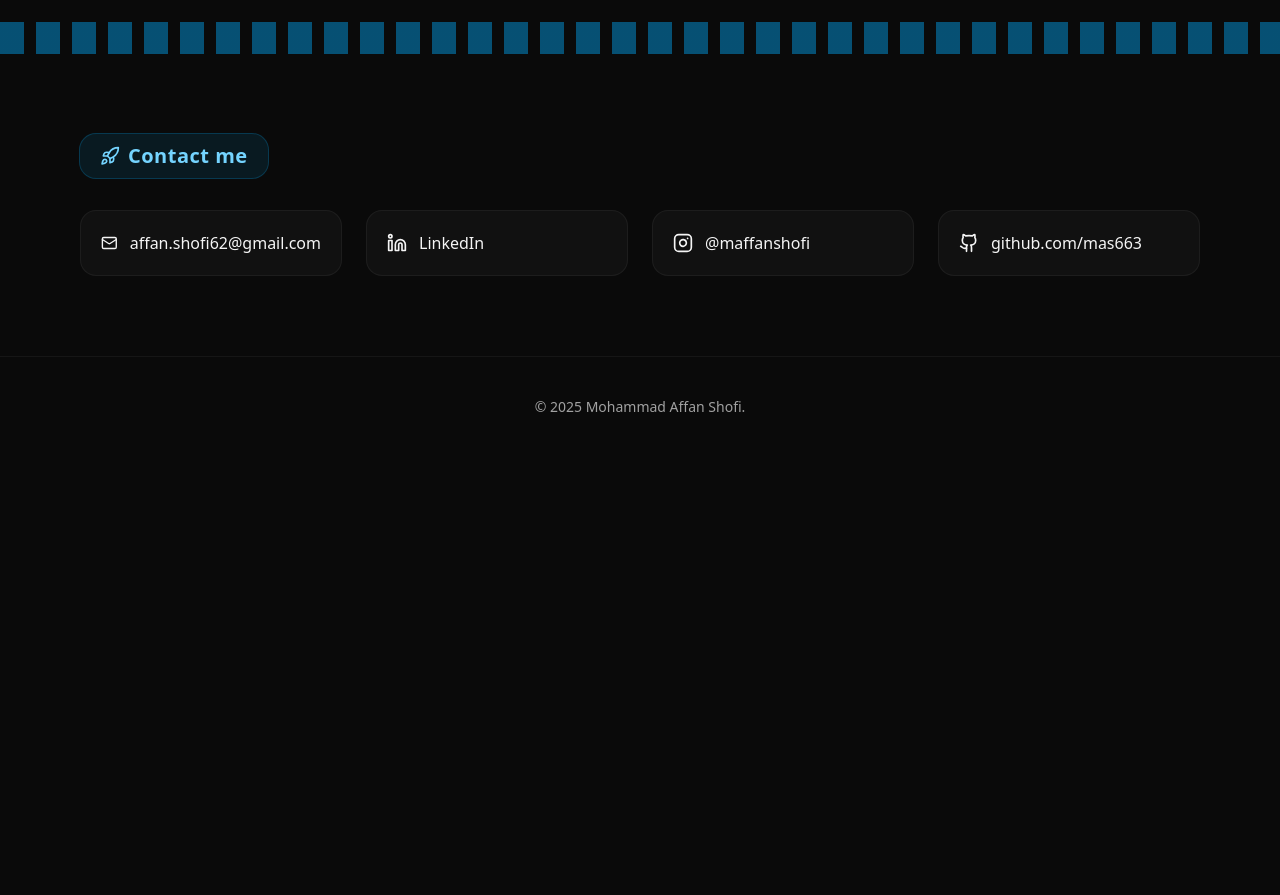
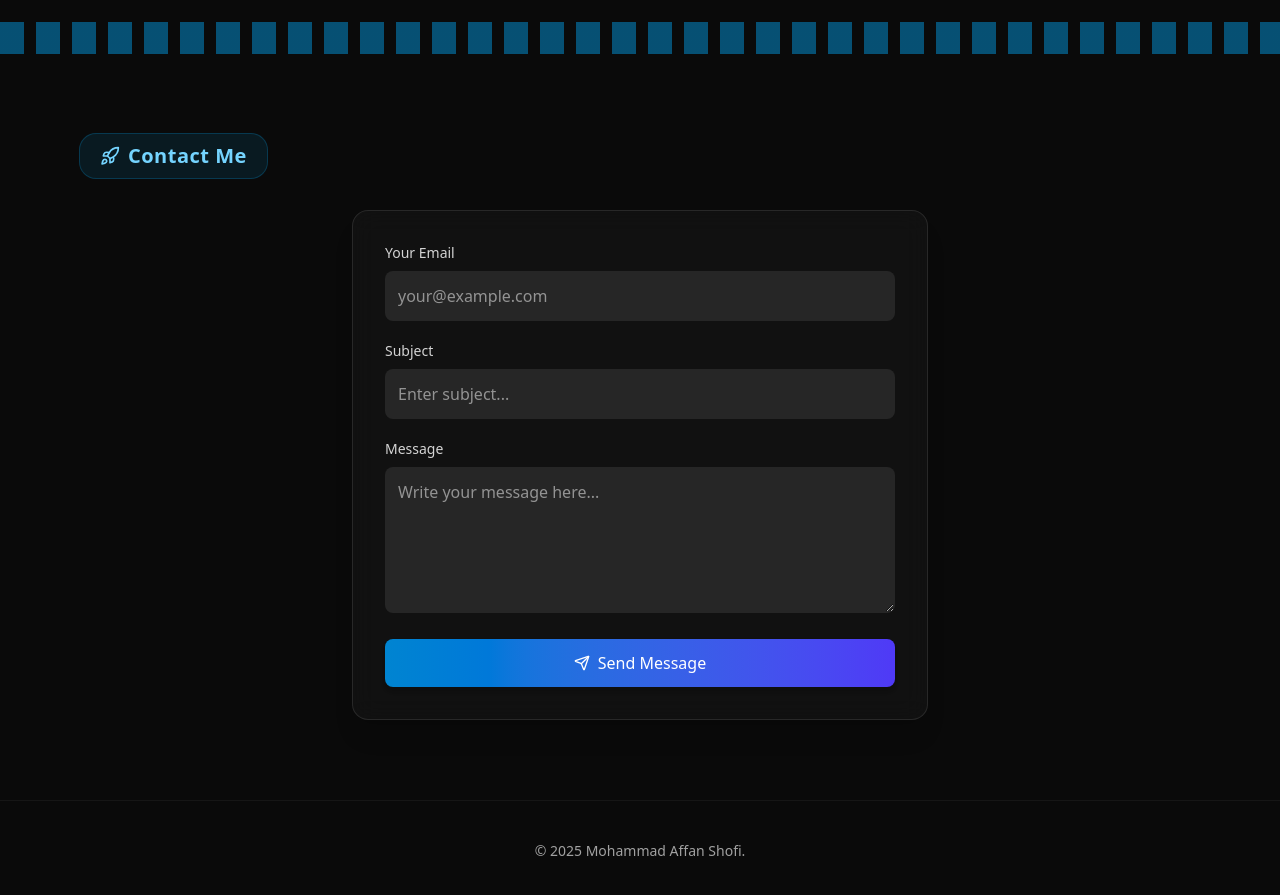
Before and after one commit to mas663/MohammadAffanShofi, a Next.js app: page / in a window 1280 px wide. Shown: the part 3200-4095 px from the top of the page. Before the commit the page ends 3657 px from the top, so only its background shows below. Built offline with nearby package versions, Linux system fonts and the light colour scheme.

Commit message:
feat(contact): integrate Nodemailer for contact form email delivery

```diff
--- a/package.json
+++ b/package.json
@@ -11,6 +11,7 @@
   "dependencies": {
     "lucide-react": "^0.539.0",
     "next": "15.4.6",
+    "nodemailer": "^7.0.5",
     "react": "19.1.0",
     "react-dom": "19.1.0",
     "react-icons": "^5.5.0"
@@ -19,6 +20,7 @@
     "@eslint/eslintrc": "^3",
     "@tailwindcss/postcss": "^4.1.11",
     "@types/node": "^20",
+    "@types/nodemailer": "^7.0.0",
     "@types/react": "^19",
     "@types/react-dom": "^19",
     "autoprefixer": "^10.4.21",
--- /dev/null
+++ b/src/app/api/contact/route.ts
@@ -0,0 +1,62 @@
+import { NextResponse } from "next/server";
+import nodemailer from "nodemailer";
+
+export async function POST(req: Request) {
+  try {
+    const { email, subject, message } = await req.json();
+
+    if (!email || !subject || !message) {
+      return NextResponse.json(
+        { success: false, error: "Semua field wajib diisi" },
+        { status: 400 }
+      );
+    }
+
+    // Validasi format email
+    const emailRegex = /^[^\s@]+@[^\s@]+\.[^\s@]+$/;
+    if (!emailRegex.test(email)) {
+      return NextResponse.json(
+        { success: false, error: "Format email tidak valid" },
+        { status: 400 }
+      );
+    }
+
+    const transporter = nodemailer.createTransport({
+      service: "gmail",
+      auth: {
+        user: process.env.EMAIL_USER,
+        pass: process.env.EMAIL_PASS,
+      },
+    });
+
+    await transporter.sendMail({
+      from: `"Portfolio Contact" <${process.env.EMAIL_USER}>`,
+      to: process.env.EMAIL_USER,
+      subject: subject || `New message from ${name}`,
+      replyTo: email,
+      html: `
+    <div style="font-family: Arial, sans-serif; max-width: 600px; margin:auto; border:1px solid #e5e7eb; border-radius:8px; overflow:hidden;">
+      <div style="background: linear-gradient(to right, #0ea5e9, #6366f1); padding: 16px; color: white; text-align:center;">
+        <h2 style="margin:0;">📩 New Contact Message</h2>
+      </div>
+      <div style="padding:20px; background-color:#fafafa; color:#111827;">
+        <p><strong>Email:</strong> ${email}</p>
+        <p><strong>Subject:</strong> ${subject}</p>
+        <p><strong>Message:</strong></p>
+        <div style="margin-top:8px; padding:12px; background:#fff; border:1px solid #e5e7eb; border-radius:6px;">
+          ${message}
+        </div>
+      </div>
+      <div style="background:#f3f4f6; padding:12px; text-align:center; font-size:12px; color:#6b7280;">
+        This message was sent from your portfolio contact form.
+      </div>
+    </div>
+  `,
+    });
+
+    return NextResponse.json({ success: true });
+  } catch (err) {
+    console.error("Error sending email:", err);
+    return NextResponse.json({ success: false }, { status: 500 });
+  }
+}
--- a/src/components/Contact.tsx
+++ b/src/components/Contact.tsx
@@ -1,39 +1,111 @@
+"use client";
+
 import Section from "./Section";
-import { Github, Instagram, Linkedin, Mail } from "lucide-react";
-import { PROFILE } from "../data/profile";
+import { useState } from "react";
+import { Send } from "lucide-react";
 
-export default function Contact() {
+export default function ContactForm() {
+  const [form, setForm] = useState({
+    email: "",
+    subject: "",
+    message: "",
+  });
+  const [status, setStatus] = useState("");
+
+  const handleChange = (
+    e: React.ChangeEvent<HTMLInputElement | HTMLTextAreaElement>
+  ) => {
+    setForm({ ...form, [e.target.name]: e.target.value });
+  };
+
+  const handleSubmit = async (e: React.FormEvent) => {
+    e.preventDefault();
+    setStatus("Sending...");
+
+    const res = await fetch("/api/contact", {
+      method: "POST",
+      headers: { "Content-Type": "application/json" },
+      body: JSON.stringify(form),
+    });
+
+    const data = await res.json();
+
+    if (res.ok) {
+      setStatus("✅ Message sent successfully!");
+      setForm({ email: "", subject: "", message: "" });
+    } else {
+      setStatus(`❌ ${data.error || "Failed to send message"}`);
+    }
+  };
+
   return (
-    <Section id="contact" title="Contact me">
-      <div className="grid grid-cols-1 gap-6 md:grid-cols-4">
-        <a
-          href={PROFILE.socials.mail}
-          className="flex items-center gap-3 rounded-2xl border border-white/5 bg-white/[0.03] p-5 hover:bg-white/10"
+    <Section id="contact" title="Contact Me">
+      <form
+        onSubmit={handleSubmit}
+        className="space-y-5 max-w-xl mx-auto bg-neutral-900/60 backdrop-blur-md p-8 rounded-2xl shadow-xl border border-white/10"
+      >
+        {/* Email */}
+        <div>
+          <label className="block text-sm font-medium text-neutral-300 mb-2">
+            Your Email
+          </label>
+          <input
+            type="email"
+            name="email"
+            value={form.email}
+            onChange={handleChange}
+            placeholder="your@example.com"
+            className="w-full p-3 rounded-lg bg-neutral-800 text-white border border-transparent focus:border-sky-500 focus:ring-2 focus:ring-sky-500 outline-none transition"
+            required
+          />
+        </div>
+
+        {/* Subject */}
+        <div>
+          <label className="block text-sm font-medium text-neutral-300 mb-2">
+            Subject
+          </label>
+          <input
+            type="text"
+            name="subject"
+            value={form.subject}
+            onChange={handleChange}
+            placeholder="Enter subject..."
+            className="w-full p-3 rounded-lg bg-neutral-800 text-white border border-transparent focus:border-sky-500 focus:ring-2 focus:ring-sky-500 outline-none transition"
+            required
+          />
+        </div>
+
+        {/* Message */}
+        <div>
+          <label className="block text-sm font-medium text-neutral-300 mb-2">
+            Message
+          </label>
+          <textarea
+            name="message"
+            value={form.message}
+            onChange={handleChange}
+            placeholder="Write your message here..."
+            rows={5}
+            className="w-full p-3 rounded-lg bg-neutral-800 text-white border border-transparent focus:border-sky-500 focus:ring-2 focus:ring-sky-500 outline-none transition"
+            required
+          />
+        </div>
+
+        {/* Submit Button */}
+        <button
+          type="submit"
+          className="w-full flex items-center justify-center gap-2 px-6 py-3 bg-gradient-to-r from-sky-600 to-indigo-600 rounded-lg text-white font-medium shadow-md hover:from-sky-500 hover:to-indigo-500 transition"
         >
-          <Mail className="h-5 w-5" /> <span>affan.shofi62@gmail.com</span>
-        </a>
-        <a
-          href={PROFILE.socials.linkedin}
-          target="_blank"
-          className="flex items-center gap-3 rounded-2xl border border-white/5 bg-white/[0.03] p-5 hover:bg-white/10"
-        >
-          <Linkedin className="h-5 w-5" /> <span>LinkedIn</span>
-        </a>
-        <a
-          href={PROFILE.socials.instagram}
-          target="_blank"
-          className="flex items-center gap-3 rounded-2xl border border-white/5 bg-white/[0.03] p-5 hover:bg-white/10"
-        >
-          <Instagram className="h-5 w-5" /> <span>@maffanshofi</span>
-        </a>
-        <a
-          href={PROFILE.socials.github}
-          target="_blank"
-          className="flex items-center gap-3 rounded-2xl border border-white/5 bg-white/[0.03] p-5 hover:bg-white/10"
-        >
-          <Github className="h-5 w-5" /> <span>github.com/mas663</span>
-        </a>
-      </div>
+          <Send className="h-4 w-4" />
+          Send Message
+        </button>
+
+        {/* Status Message */}
+        {status && (
+          <p className="text-center text-sm mt-3 text-neutral-300">{status}</p>
+        )}
+      </form>
     </Section>
   );
 }
```
Also changed, not shown: 1 other file (tests, documents, lock files or other folders).
